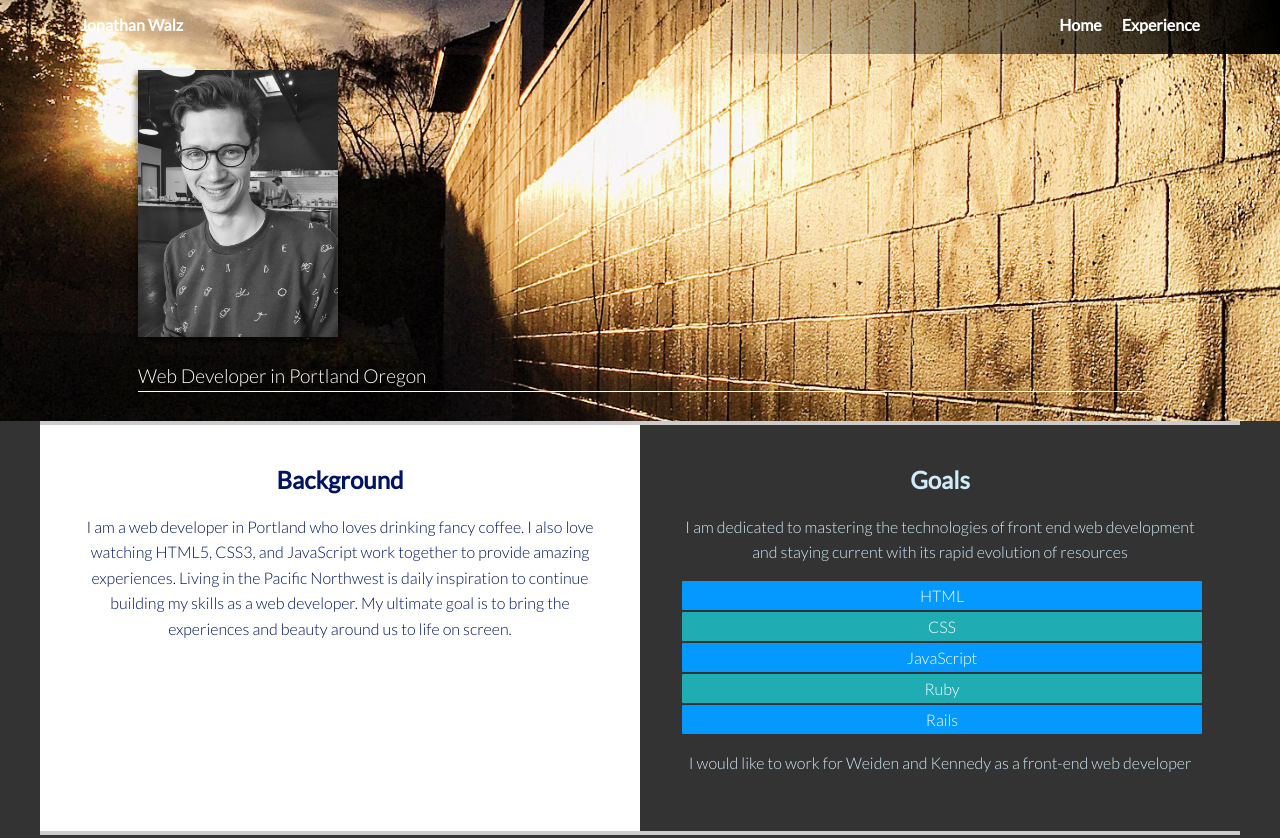
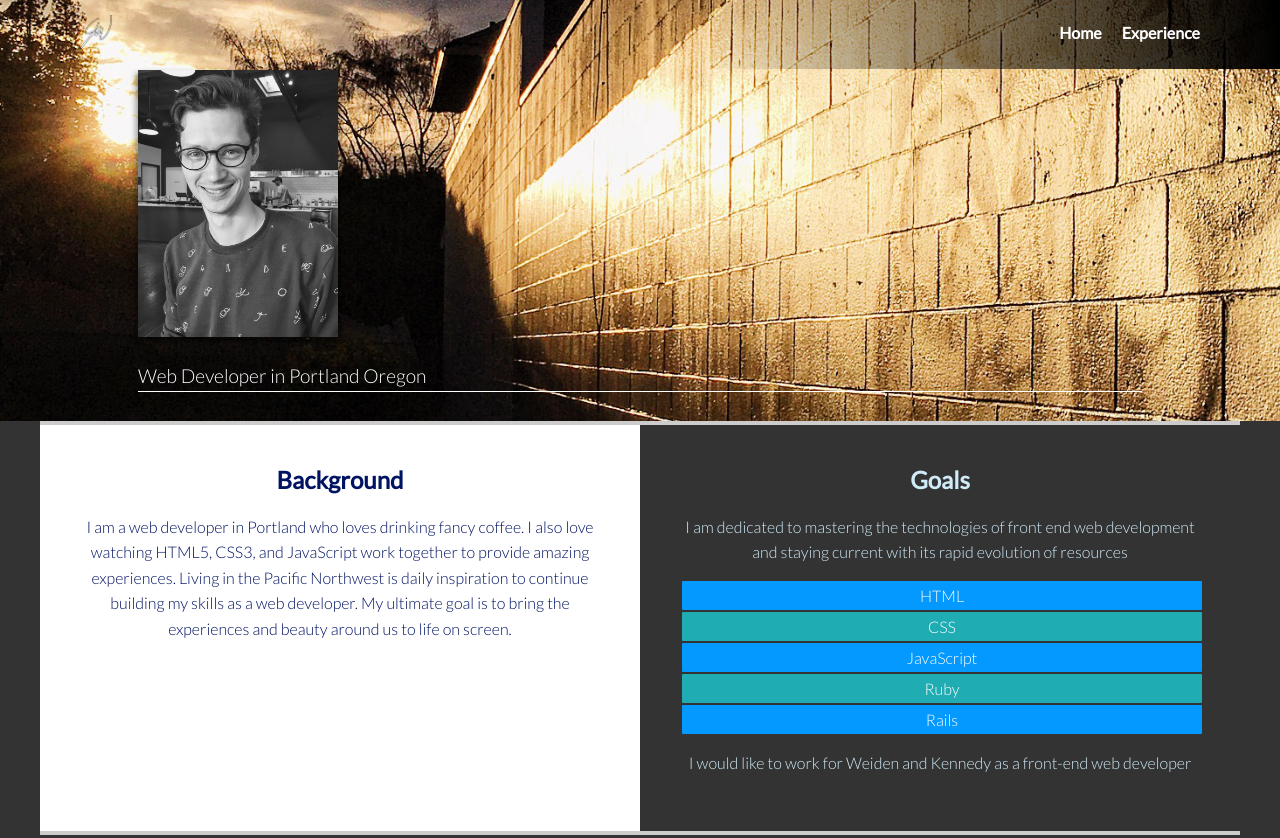
Before and after one commit to jonwalz/treehouse_portfolio, a website: page index.html in a window 1280 px wide. Shown: the top 838 px of the page. Drawn offline with Linux system fonts and the light colour scheme.

Commit message:
added some photos and styles

```diff
--- a/index.html
+++ b/index.html
@@ -11,7 +11,7 @@
 
 <div class="main-nav" id="main-nav">
     <ul class="nav">
-        <li class="name">Jonathan Walz</li>
+        <li class="name"><img src="./images/sig.png" alt="" id="sig"></li>
         <li><a href="#">Home</a></li>
         <li><a href="./experience.html">Experience</a></li>
     </ul>
--- a/styles.css
+++ b/styles.css
@@ -49,17 +49,27 @@ a:hover {
 }
 
 .nav .name {
-    /*display: block;*/
     margin-right: auto;
+    align-items: center;
     color: white;
+}
+.nav .name img {
+    max-width: 2rem;
+}
+#sig {
+    float: left;
 }
 
 .nav li {
+    align-content: center;
     padding: 5px 10px 10px 10px;
 }
-
+.nav li a {
+    align-content: center;
+}
 .nav a {
     transition: all .5s;
+    align-items: center;
 }
 
 .nav a:hover {
@@ -69,6 +79,13 @@ a:hover {
     width: 80%;
     max-width: 1200px;
     margin: 0 auto;
+}
+.flex-head-sky {
+    max-width: 80%;
+    margin: 0 auto;
+}
+.flex-head-sky div h1 {
+    text-align: center;
 }
 
 .flex-head > h1 {
@@ -134,6 +151,7 @@ header .profile-image:hover {
 }
 .card > img {
     width: 100%;
+    max-width: 500px;
 }
 .card > p {
     text-align: center;
```
